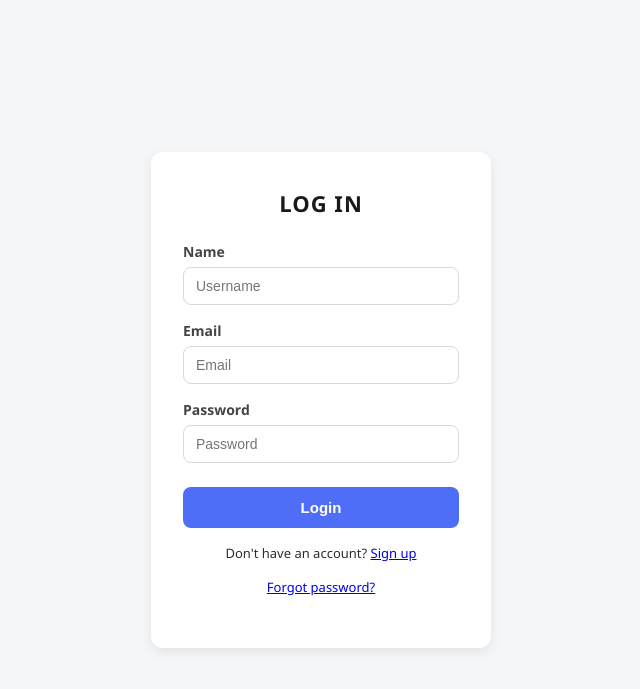
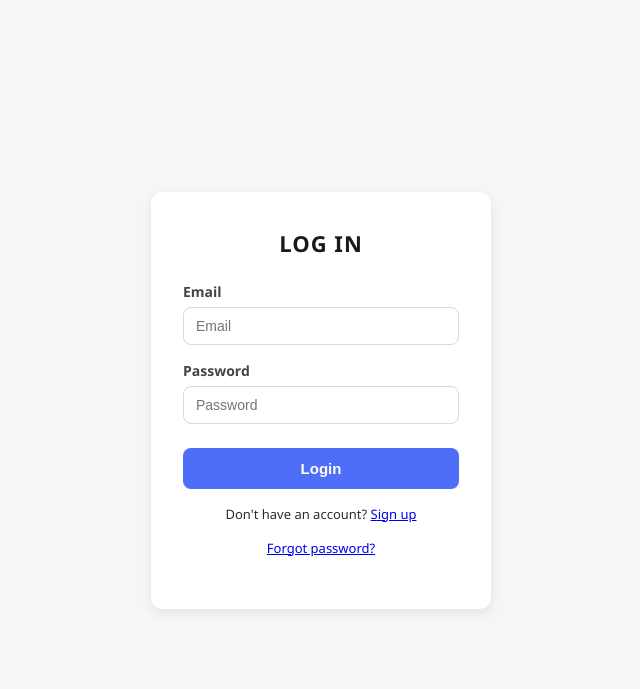
Before and after one commit to vidushan-ds/mark-pulse, a Flask app: page /login in a window 1280 px wide. Shown: the top 689 px of the page, without its empty margins (319-959 px from the left). Run offline with Flask 3, Linux system fonts and the light colour scheme; some libraries are stand-ins or nearby versions.

Commit message:
fix: remove unnecessary name field from login form

```diff
--- a/app.py
+++ b/app.py
@@ -32,7 +32,6 @@ class SignupForm(FlaskForm):
 
 # check login data
 class LoginForm(FlaskForm):
-    name = StringField("Name", validators=[DataRequired()])
     email = StringField("Email", validators=[DataRequired(), Email()])
     password = PasswordField("Password", validators=[DataRequired()])
     submit = SubmitField("Login")
--- a/templates/login.html
+++ b/templates/login.html
@@ -17,19 +17,6 @@
     <form method="POST">
 
         {{ form.hidden_tag() }}
-
-        <p>
-            {{ form.name.label }}
-            {{ form.name(placeholder="Username") }}
-
-            {% if form.name.errors %}
-            <ul class="errors">
-                {% for error in form.name.errors %}
-                <li class="error">{{ error }}</li>
-                {% endfor %}
-            </ul>
-            {% endif %}
-        </p>
 
         <p>
             {{ form.email.label }}
```
